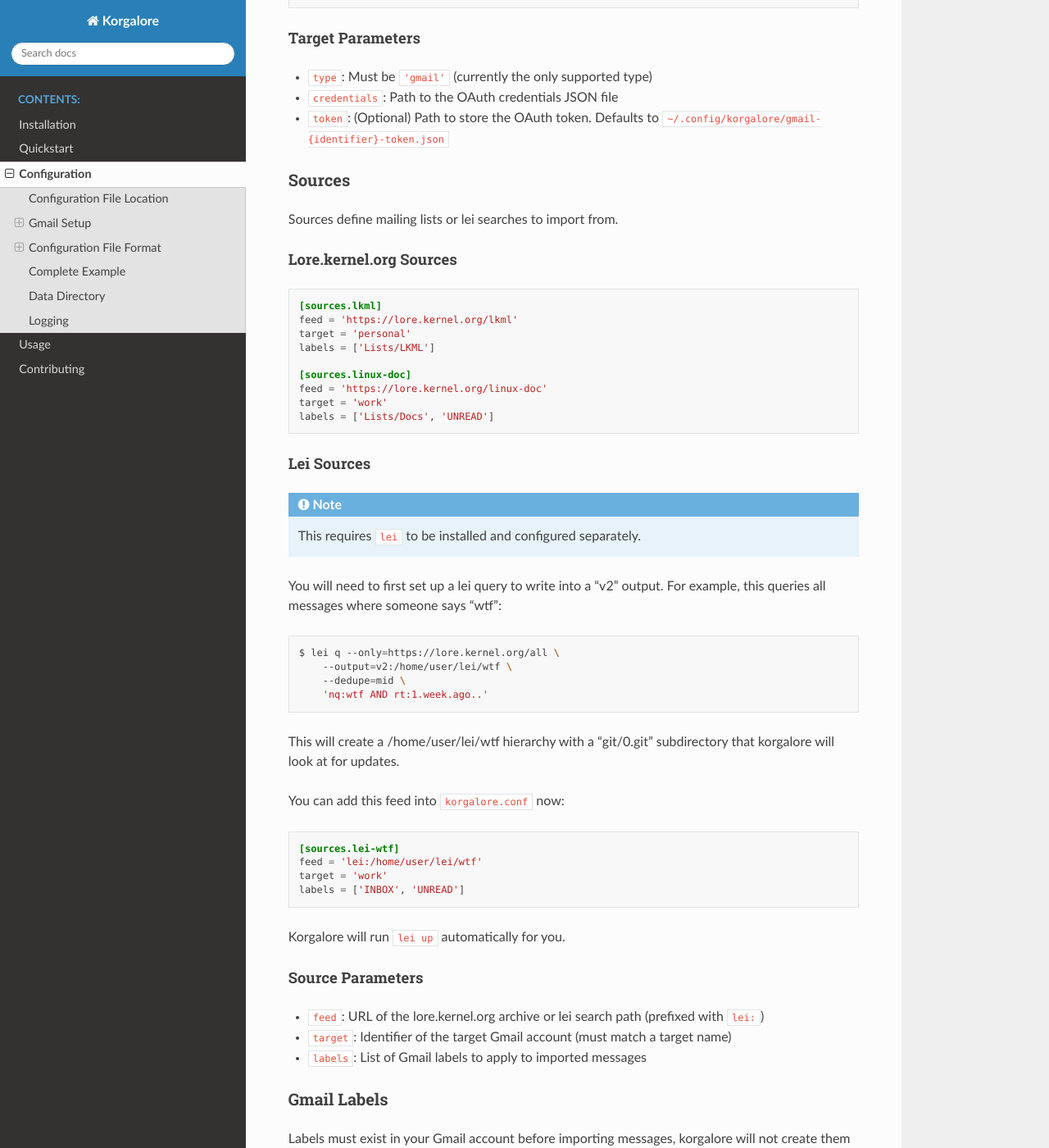
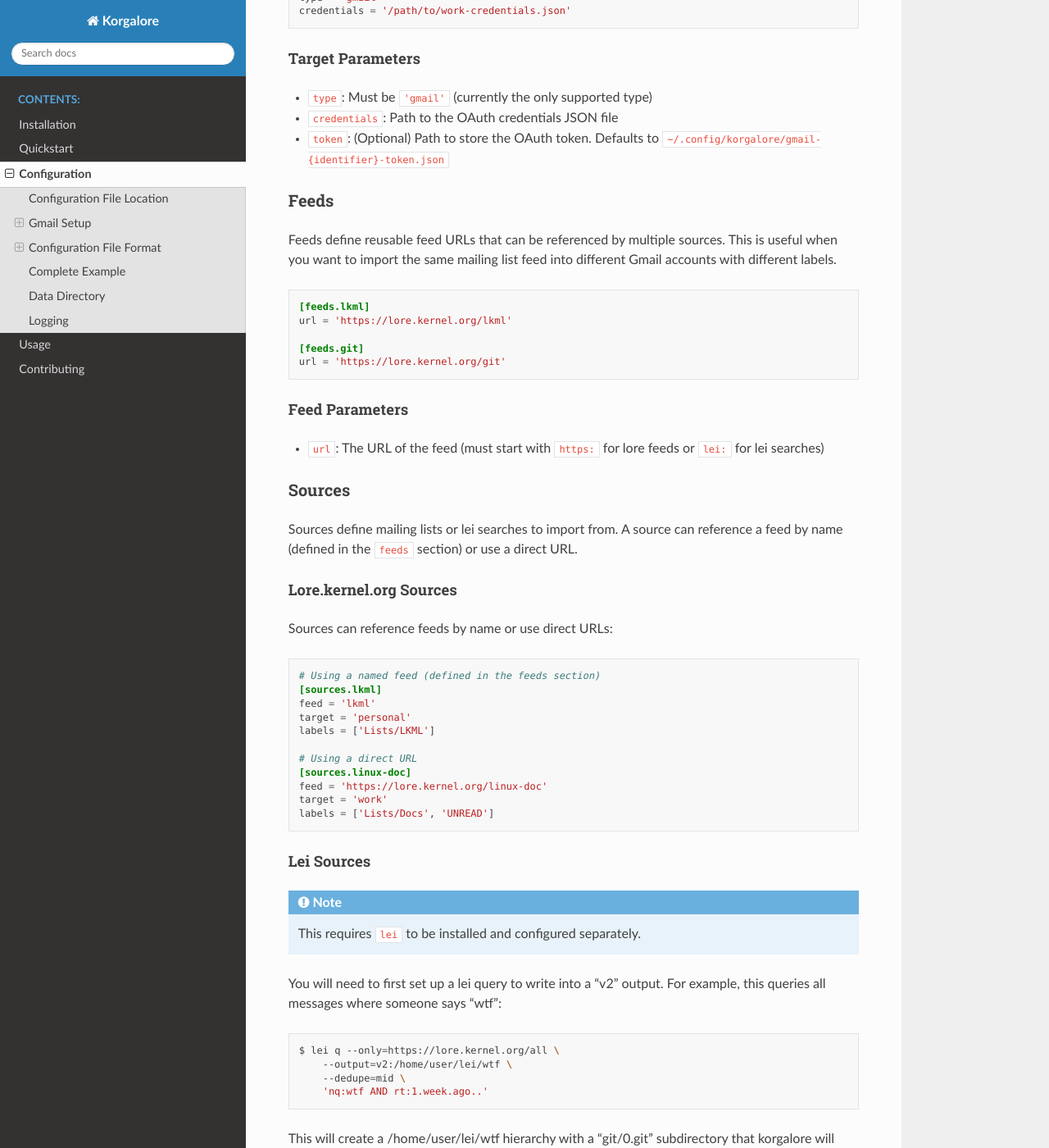
Before and after one commit to mricon/korgalore, a Sphinx documentation site: the page built from docs/configuration.rst, in a window 1280 px wide and 1400 px high, scrolled down 1827 px. Shown: the whole window at 82% size. Built offline with Sphinx 7.4.7 and the Read the Docs theme 3.1.0, drawn with Linux system fonts in a browser that asks for light colours; some of the changed text lies outside the part shown.

Commit message:
feat: support named feed definitions in config
Allow feeds to be defined in [feeds.feedname] sections and referenced
by name in sources, enabling reuse of the same feed across multiple
targets with different labels. Direct URLs remain supported for
backward compatibility.

Signed-off-by: Konstantin Ryabitsev <konstantin@linuxfoundation.org>

```diff
--- a/docs/configuration.rst
+++ b/docs/configuration.rst
@@ -73,8 +73,8 @@
 Configuration File Format
 =========================
 
-The configuration file uses TOML format and consists of two main sections:
-``targets`` and ``sources``.
+The configuration file uses TOML format and consists of three main sections:
+``targets``, ``feeds``, and ``sources``.
 
 Targets
 -------
@@ -99,21 +99,46 @@
 * ``token``: (Optional) Path to store the OAuth token. Defaults to
   ``~/.config/korgalore/gmail-{identifier}-token.json``
 
+Feeds
+-----
+
+Feeds define reusable feed URLs that can be referenced by multiple sources.
+This is useful when you want to import the same mailing list feed into
+different Gmail accounts with different labels.
+
+.. code-block:: toml
+
+   [feeds.lkml]
+   url = 'https://lore.kernel.org/lkml'
+
+   [feeds.git]
+   url = 'https://lore.kernel.org/git'
+
+Feed Parameters
+~~~~~~~~~~~~~~~
+
+* ``url``: The URL of the feed (must start with ``https:`` for lore feeds or ``lei:`` for lei searches)
+
 Sources
 -------
 
-Sources define mailing lists or lei searches to import from.
+Sources define mailing lists or lei searches to import from. A source can
+reference a feed by name (defined in the ``feeds`` section) or use a direct URL.
 
 Lore.kernel.org Sources
 ~~~~~~~~~~~~~~~~~~~~~~~
 
+Sources can reference feeds by name or use direct URLs:
+
 .. code-block:: toml
 
+   # Using a named feed (defined in the feeds section)
    [sources.lkml]
-   feed = 'https://lore.kernel.org/lkml'
+   feed = 'lkml'
    target = 'personal'
    labels = ['Lists/LKML']
 
+   # Using a direct URL
    [sources.linux-doc]
    feed = 'https://lore.kernel.org/linux-doc'
    target = 'work'
@@ -152,7 +177,7 @@
 Source Parameters
 ~~~~~~~~~~~~~~~~~
 
-* ``feed``: URL of the lore.kernel.org archive or lei search path (prefixed with ``lei:``)
+* ``feed``: Name of a feed defined in the ``feeds`` section, or a direct URL of a lore.kernel.org archive or lei search path (prefixed with ``lei:``)
 * ``target``: Identifier of the target Gmail account (must match a target name)
 * ``labels``: List of Gmail labels to apply to imported messages
 
@@ -182,22 +207,39 @@
    type = 'gmail'
    credentials = '~/.config/korgalore/work-credentials.json'
 
+   ### Feeds ###
+
+   [feeds.lkml]
+   url = 'https://lore.kernel.org/lkml'
+
+   [feeds.linux-doc]
+   url = 'https://lore.kernel.org/linux-doc'
+
+   [feeds.git]
+   url = 'https://lore.kernel.org/git'
+
    ### Sources ###
 
    [sources.lkml]
-   feed = 'https://lore.kernel.org/lkml'
+   feed = 'lkml'  # References the feed defined above
    target = 'work'
    labels = ['Lists/LKML']
 
    [sources.linux-doc]
-   feed = 'https://lore.kernel.org/linux-doc'
+   feed = 'linux-doc'  # References the feed defined above
    target = 'work'
    labels = ['Lists/Docs']
 
    [sources.git]
-   feed = 'https://lore.kernel.org/git'
+   feed = 'git'  # References the feed defined above
    target = 'personal'
    labels = ['INBOX', 'UNREAD']
+
+   # Using a direct URL without a feed definition
+   # [sources.example-direct]
+   # feed = 'https://lore.kernel.org/example'
+   # target = 'work'
+   # labels = ['Lists/Example']
 
    # Lei source (commented out - requires lei setup)
    # [sources.lei-mentions]
```
Also changed, not shown: korgalore-example.toml (+22 -3 lines), 1 other file.
